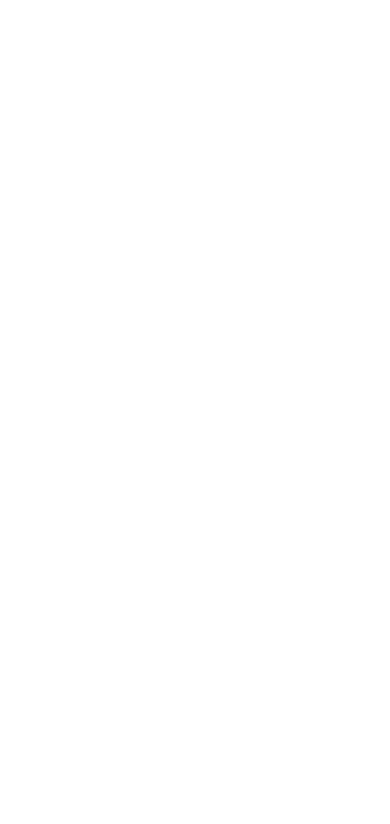
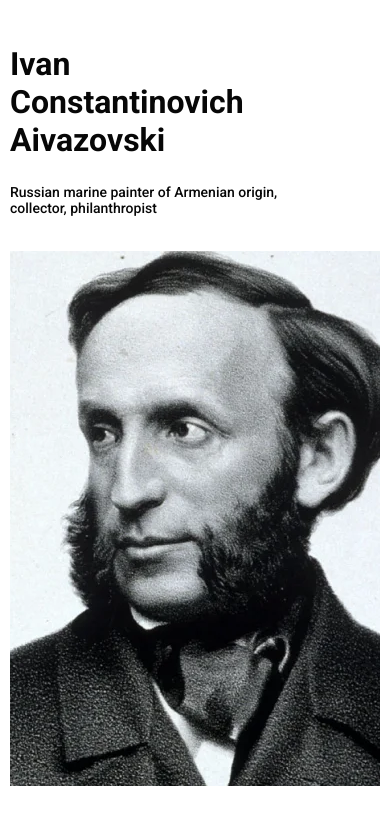
Before and after one commit to PeterMashuk/Aivazovski_page, a plain HTML site: page index.html in a window 390 px wide. Drawn offline with Linux system fonts and the light colour scheme.

Commit message:
home section

```diff
--- a/index.css
+++ b/index.css
@@ -1,3 +1,4 @@
 @import url(styles/variebles.css);
 @import url(styles/basic.css);
-@import url(styles/header.css)
+@import url(styles/header.css);
+@import url(styles/home.css);
--- a/index.html
+++ b/index.html
@@ -5,7 +5,7 @@
   <meta name="viewport" content="width=device-width, initial-scale=1.0">
   <link rel="preconnect" href="https://fonts.googleapis.com">
   <link rel="preconnect" href="https://fonts.gstatic.com" crossorigin>
-  <link href="https://fonts.googleapis.com/css2?family=Roboto:wght@100;400;700;900&display=swap" rel="stylesheet">
+  <link href="https://fonts.googleapis.com/css2?family=Roboto:wght@100;400;500;700;900&display=swap" rel="stylesheet">
   <link rel="icon" href="assets/favicon.png" type="image/png">
   <link rel="stylesheet" href="index.css">
   <title>Aivazovski</title>
@@ -35,7 +35,15 @@
       </nav>
     </div>
   </header>
-  <main class="main"></main>
+  <main class="main" aria-label="main">
+    <section class="home" aria-label="home section">
+      <div class="container">
+        <h1 class="home__title" aria-label="title">Ivan Constantinovich Aivazovski</h1>
+        <p class="home__description" aria-label="description">Russian marine painter of Armenian origin, collector, philanthropist</p>
+        <img class="home__img" src="assets/webp/home.webp" alt="photo of Aivazovski">
+      </div>
+    </section>
+  </main>
   <footer class="footer"></footer>
 </body>
 
--- a/styles/basic.css
+++ b/styles/basic.css
@@ -19,6 +19,10 @@ li{
   padding: 0;
 }
 
+h1, p{
+  margin: 0;
+}
+
 .container{
   margin: 0 auto;
   max-width: 970px;
--- /dev/null
+++ b/styles/home.css
@@ -0,0 +1,39 @@
+.home {
+  text-align: center;
+}
+
+
+.home__title {
+  font-size: 45px;
+  font-weight: 700;
+  color: var(--color-main-black);
+  margin: 45px 0 25px 0;
+}
+
+.home__description {
+  color: var(--color-main-black);
+  font-size: 18px;
+  font-weight: 500;
+  margin: 0 0 35px 0;
+}
+
+.home__img {
+  width: 100%;
+  height: 535px;
+  object-fit: cover;
+}
+
+@media (max-width: 480px){
+  .home{
+    text-align: left;
+  }
+  .home__title{
+    font-size: 32px;
+    max-width: 240px;
+  }
+
+  .home__description{
+    font-size: 14px;
+    max-width: 305px;
+  }
+}
```
